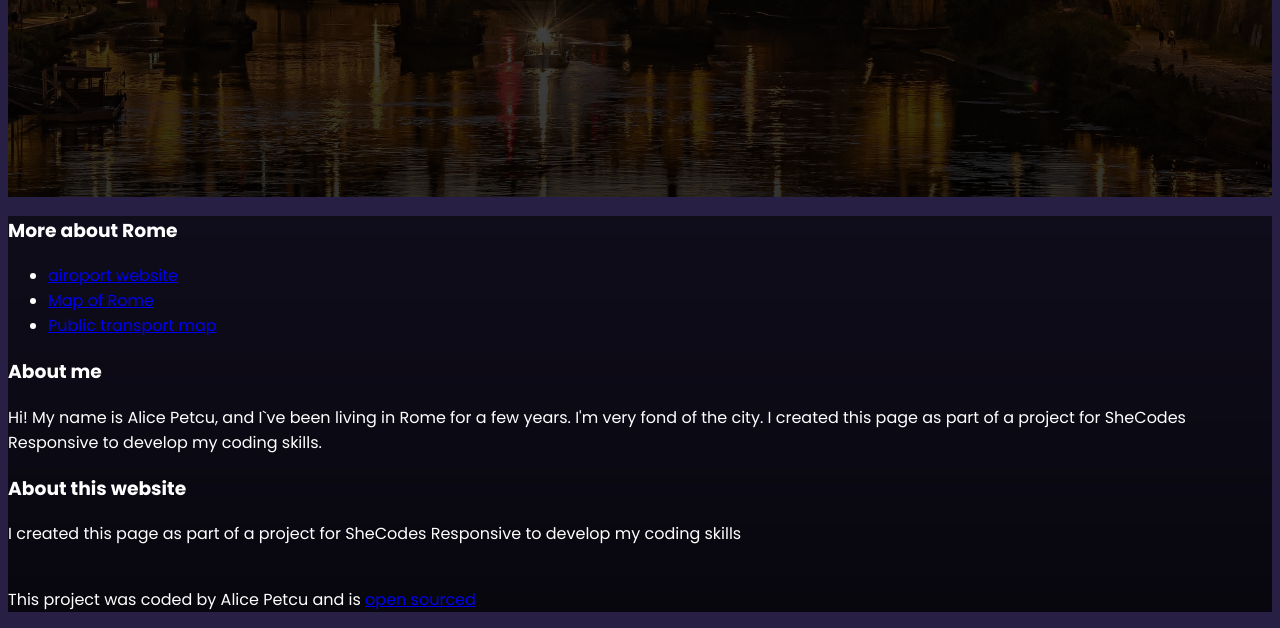
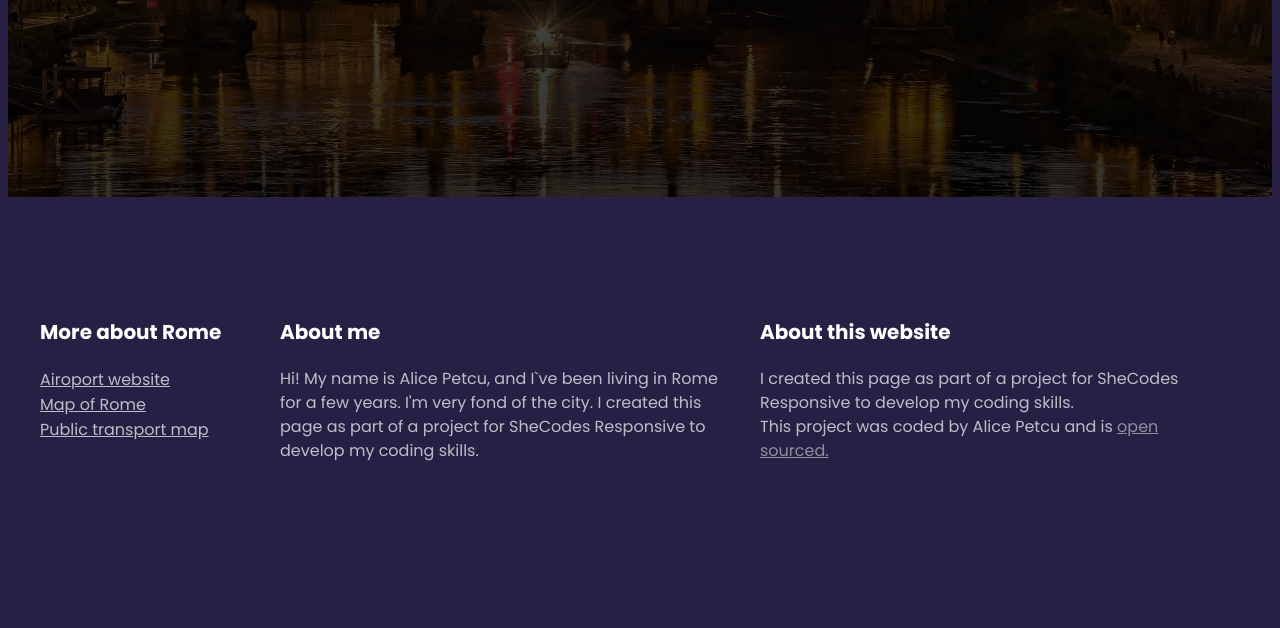
Before and after one commit to Alice131419/Travel-blog-to-Rome, a plain HTML site: page index.html in a window 1280 px wide. Shown: the part 516-1144 px from the top of the page. After the commit the page ends 1103 px from the top, so only its background shows below. Drawn offline with Linux system fonts and the light colour scheme.

Commit message:
updated footer

```diff
--- a/index.html
+++ b/index.html
@@ -14,19 +14,21 @@
   </head>
   <body>
     <div class="container">
+  </body>
       <header>
         <h3>.TRAVEL.</h3>
         <h1>Welcome to Rome</h1>
         <h2>Capital city of Italy</h2>
         <a href="#more">Learn more</a>
       </header>
-      <footer>
+       <footer>
+        <section class="grid">
         <div>
           <h3>More about Rome</h3>
           <ul>
             <li>
                 <a href="https://www.adr.it/web/aeroporti-di-roma-en"
-                target="_blank"> airoport website</a></li>
+                target="_blank"> Airoport website</a></li>
             <li>
                 <a href="https://g.co/kgs/9VEhfjC" target="_blank">
                 Map of Rome </a> </li>
@@ -44,18 +46,20 @@
           </div>
           <div>
             <h3>About this website</h3>
-            <p>I created this page as part of a project for SheCodes Responsive to develop my coding skills</p>
+            <p>I created this page as part of a project for SheCodes Responsive to develop my coding skills.
             <br/>
-
-           This project was coded by Alice Petcu and is
+          This project was coded by Alice Petcu and is
           <a
             href="https://github.com/Alice131419/Travel-blog-to-Rome"
             target="_blank"
-            >open sourced</a
+            >open sourced.</a
           >
-          </div>
+
         </p>
+        </div>
+        </section>
       </footer>
     </div>
+
   </body>
 </html>
--- a/src/styles.css
+++ b/src/styles.css
@@ -5,6 +5,14 @@ body {
 
 .container {
   max-width: 1400px;
+  margin: 0 auto;
+}
+.grid {
+  display: grid;
+  grid-template-columns: 1fr 2fr 2fr;
+}
+section {
+  max-width: 1200px;
   margin: 0 auto;
 }
 
@@ -52,9 +60,40 @@ header a {
 
 footer {
   color: white;
-  background-image: linear-gradient(rgba(0, 0, 0, 0.6), rgba(0, 0, 0, 0.8)),
+  background-image: linear-gradient(
+      rgba(39, 32, 68, 0.9),
+      rgba(39, 32, 68, 0.9)
+    ),
     url("../images/city-of-rome.png");
+  background-repeat: no-repeat;
+  background-size: cover;
+  padding: 100px 0;
 }
+footer h3 {
+  font-weight: 700;
+  font-size: 20px;
+  line-height: 30px;
+}
+footer p {
+  font-weight: 400;
+  font-size: 16px;
+  opacity: 0.7;
+  line-height: 24px;
+  margin-right: 20px;
+}
+footer ul {
+  padding: 0;
+}
+footer li {
+  list-style: none;
+  margin: 0;
+  padding: 0;
+}
+footer a {
+  color: white;
+  opacity: 0.7;
+}
+
 @media (max-width: 900px) {
   header {
     padding: 60px 0;
```
